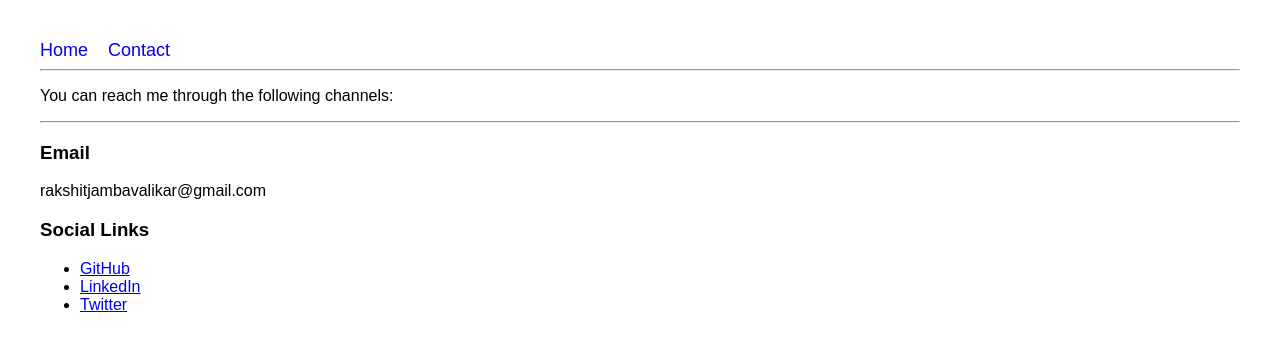
After one commit to rakshitjambavalikar/blog_rakshitjambavalikar, a Django app: page /contact/ in a window 1280 px wide. The commit adds this page. Shown: the top 351 px of the page. Run offline with Django 5.2, Linux system fonts and the light colour scheme.

Commit message:
Added Contact Page

```diff
--- a/blog/templates/blog/base.html
+++ b/blog/templates/blog/base.html
@@ -23,7 +23,7 @@
         <a href="{% url 'home' %}">
             Home
         </a>
-        <a href="#">
+        <a href="{% url 'contact' %}">
             Contact
         </a>
         {% comment %} <a href="#">
--- /dev/null
+++ b/blog/templates/blog/contact.html
@@ -0,0 +1,46 @@
+{% extends 'blog/base.html' %}
+
+{% block title %}
+    Contact
+{% endblock %}
+
+{% block content %}
+
+
+    <p>
+        You can reach me through the following channels:
+    </p>
+
+    <hr>
+
+    <h3>Email</h3>
+
+    <p>
+        rakshitjambavalikar@gmail.com
+    </p>
+
+    <h3>Social Links</h3>
+
+    <ul>
+
+        <li>
+            <a href="https://github.com/yourusername">
+                GitHub
+            </a>
+        </li>
+
+        <li>
+            <a href="https://linkedin.com/in/yourusername">
+                LinkedIn
+            </a>
+        </li>
+
+        <li>
+            <a href="https://twitter.com/yourusername">
+                Twitter
+            </a>
+        </li>
+
+    </ul>
+
+{% endblock %}
--- a/blog/urls.py
+++ b/blog/urls.py
@@ -11,4 +11,5 @@ urlpatterns = [
     path('', views.home, name='home'),  # URL pattern for homepage
 
     path('post/<int:post_id>/', views.post_detail, name='post_detail'),
+    path('contact/',views.contact,name='contact'),
 ]
--- a/blog/views.py
+++ b/blog/views.py
@@ -1,5 +1,5 @@
 from django.shortcuts import render
-from django.shortcuts import render, get_object_or_404
+from django.shortcuts import render, get_object_or_404, redirect
 from .models import BlogPost,Comment
 # Create your views here.
 #homepate view
@@ -17,18 +17,48 @@ def home(request):
 
 #post detail view
 # post detail view
+# post detail view
 def post_detail(request, post_id):
 
-    # Get the blog post by ID
+    # Fetch the blog post using ID
     post = get_object_or_404(
         BlogPost,
         id=post_id
     )
 
-    # Fetch all comments linked to this post
-    comments = Comment.objects.filter(post=post)
+    # -----------------------------------
+    # HANDLE COMMENT FORM SUBMISSION
+    # -----------------------------------
 
-    # Data sent to template
+    # Check if form was submitted
+    if request.method == 'POST':
+
+        # Get data from submitted form
+        author_name = request.POST.get('author_name')
+
+        content = request.POST.get('content')
+
+        # Create new comment object in database
+        Comment.objects.create(
+
+            post=post,
+            author_name=author_name,
+            content=content
+
+        )
+
+        # Redirect back to same post page
+        return redirect(
+        'post_detail',
+        post_id=post.id
+)
+
+    # Fetch comments related to this post
+    comments = Comment.objects.filter(
+        post=post
+    )
+
+    # Send data to template
     context = {
 
         'post': post,
@@ -41,3 +71,12 @@ def post_detail(request, post_id):
         'blog/post_detail.html',
         context
     )
+
+# Contact page view
+def contact(request):
+
+    # Render contact template
+    return render(
+        request,
+        'blog/contact.html'
+    )
```
Also changed, not shown: blog/templates/blog/post_detail.html (+35 -2 lines).
